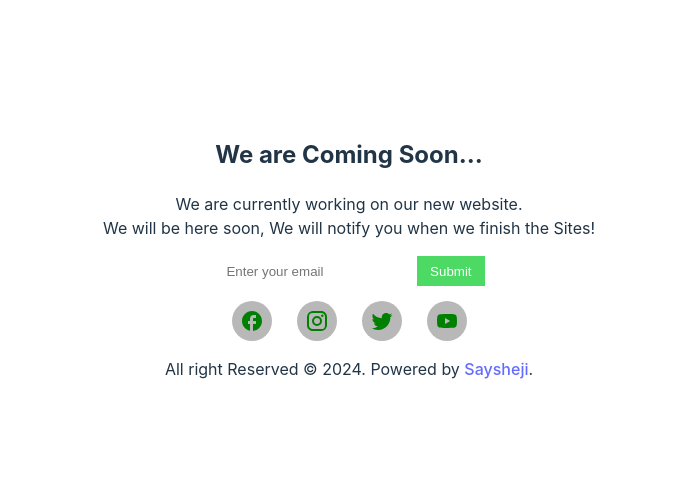
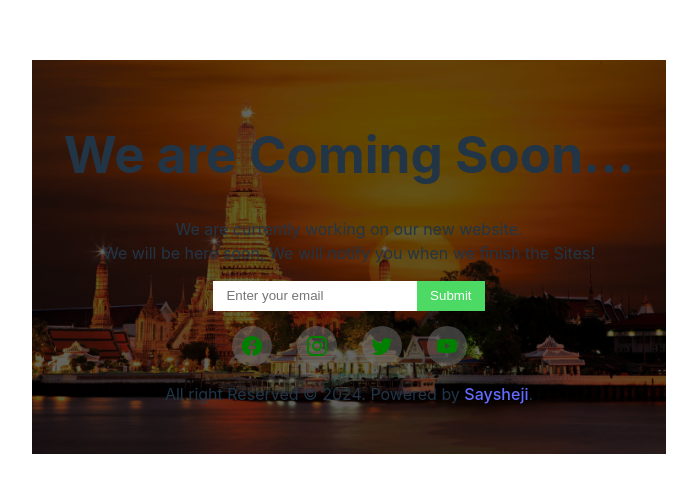
Before and after one commit to Edberaga/Thai-Loves-Travel, a React (Vite) app: page / in a window 1280 px wide. Shown: the part 143-636 px from the top of the page, without its empty margins (291-988 px from the left). Built offline with nearby package versions, Linux system fonts and the light colour scheme.

Commit message:
Add the background HD

```diff
--- a/src/App.jsx
+++ b/src/App.jsx
@@ -6,18 +6,20 @@ import Footer from './component/Footer'
 import Notify from './component/Notify'
 
 function App() {
-  const [count, setCount] = useState(0)
 
   return (
+  <>
+  <div className="background"></div>
   <main>
     <div className="container">
-      <h2>We are Coming Soon...</h2>
+      <h1>We are Coming Soon...</h1>
       <p>We are currently working on our new website.<br/>We will be here soon, We will notify you when we finish the Sites!</p>
       <Notify/>
     </div>
-
     <Footer/>
   </main>
+  </>
+
   )
 }
 
```
